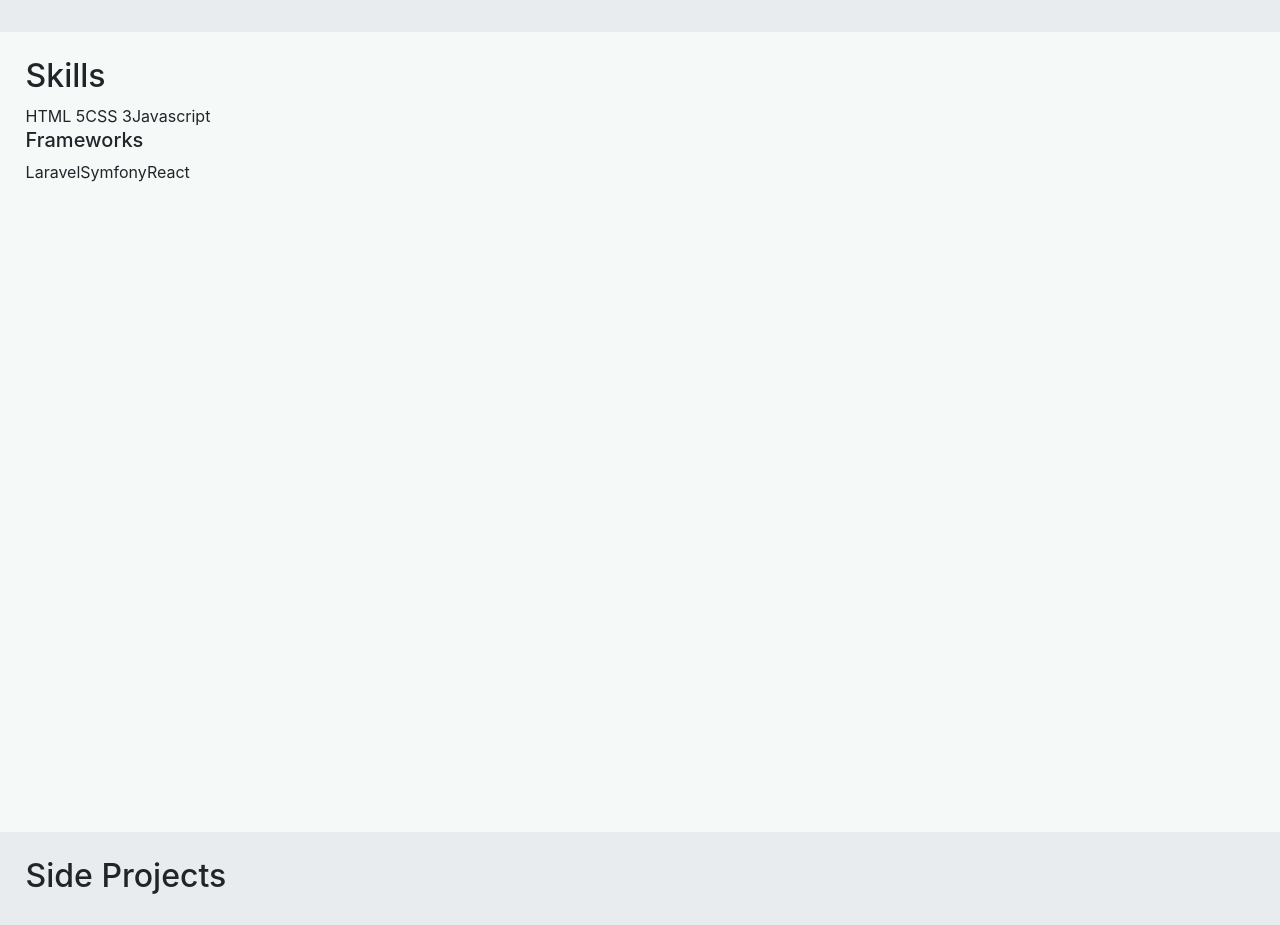
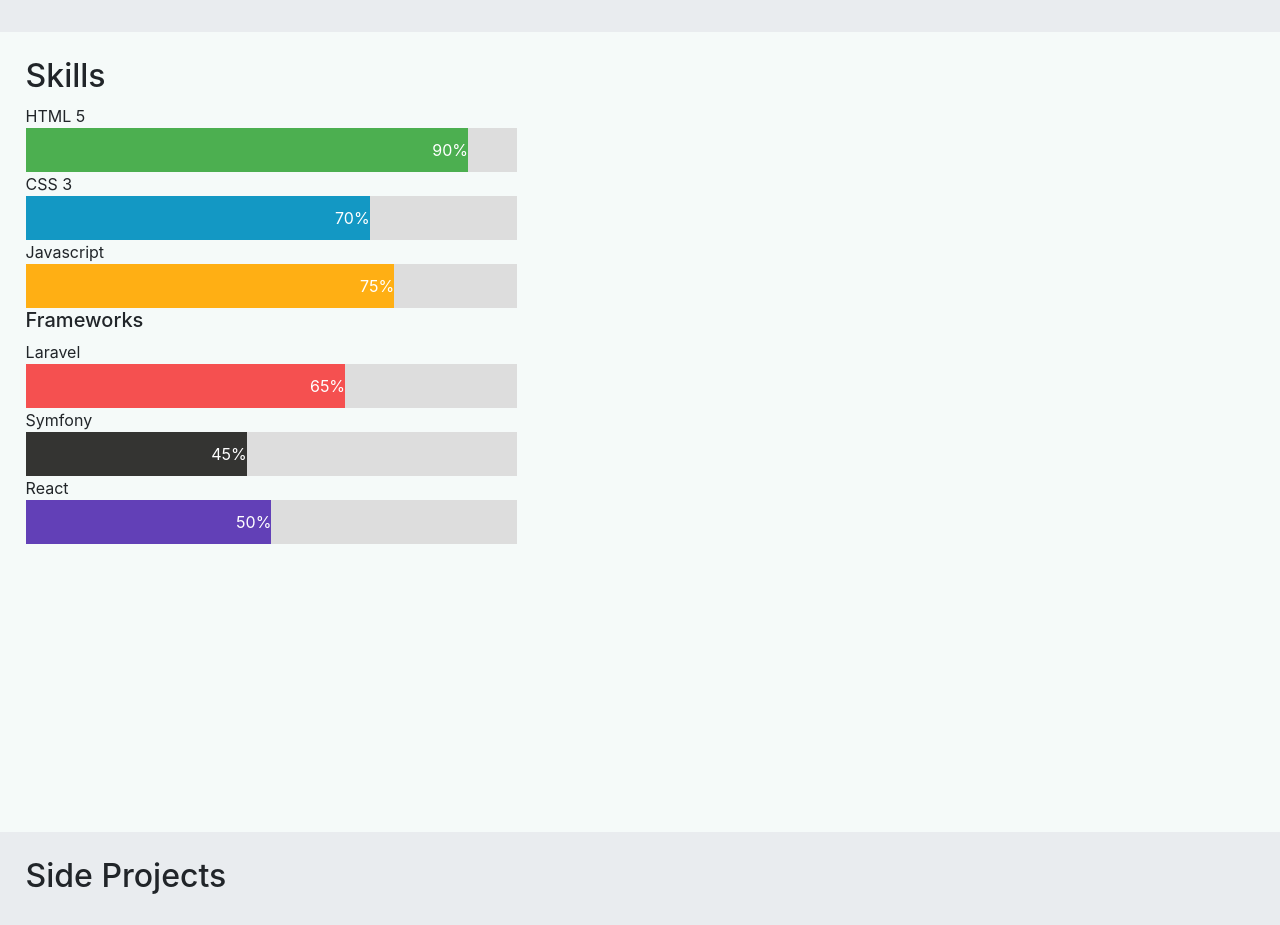
Before and after one commit to Gedev/portfolio, a Gatsby site: page / in a window 1280 px wide. Shown: the part 1620-2545 px from the top of the page. Built offline with nearby package versions, Linux system fonts and the light colour scheme; Gatsby itself is replaced by a stand-in of ours.

Commit message:
add progress bar for skills

```diff
--- a/src/components/body/skills.js
+++ b/src/components/body/skills.js
@@ -6,12 +6,30 @@
              data-sal-easing="ease">
             <h2>Skills</h2>
             <span>HTML 5</span>
+            <div className="skills-progress-bar">
+              <div className="skills skills-color">90%</div>
+            </div>
             <span>CSS 3</span>
+            <div className="skills-progress-bar">
+              <div className="skills skills-color css">70%</div>
+            </div>
             <span>Javascript</span>
+            <div className="skills-progress-bar">
+              <div className="skills skills-color js">75%</div>
+            </div>
             <h5>Frameworks</h5>
             <span>Laravel</span>
+            <div className="skills-progress-bar">
+              <div className="skills skills-color laravel">65%</div>
+            </div>
             <span>Symfony</span>
+            <div className="skills-progress-bar">
+              <div className="skills skills-color symfony">45%</div>
+            </div>
             <span>React</span>
+            <div className="skills-progress-bar">
+              <div className="skills skills-color react">50%</div>
+            </div>
         </div>
     </section>
 )
--- a/src/components/styles.css
+++ b/src/components/styles.css
@@ -44,3 +44,46 @@
 section #contact {
 
 }
+
+.skills-progress-bar {
+    width: 40%; /* Full width */
+    background-color: #ddd; /* Grey background */
+    }
+
+.skills {
+    text-align: right; /* Right-align text */
+    padding-top: 10px; /* Add top padding */
+    padding-bottom: 10px; /* Add bottom padding */
+    color: white; /* White text color */
+}
+
+.skills-color {
+    width: 90%;
+    background-color: #4CAF50;
+} /* Green */
+
+.css {
+    width: 70%;
+    background-color: #1398c4;
+}
+
+.js {
+    width: 75%;
+    background-color: #ffaf14;
+}
+
+.laravel {
+    width: 65%;
+    background-color: #f55050;
+
+}
+
+.symfony {
+    width: 45%;
+    background-color: #343432;
+}
+
+.react {
+    width: 50%;
+    background-color: #6240b7;
+}
```
Also changed, not shown: 1 other file.
